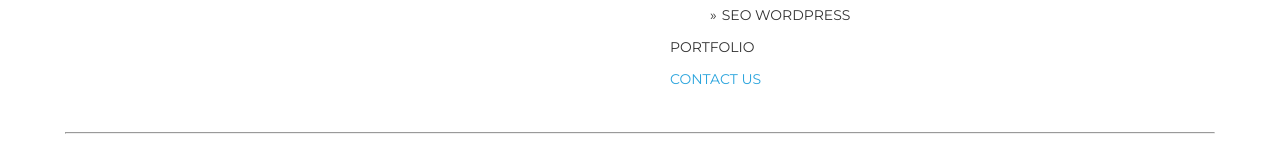
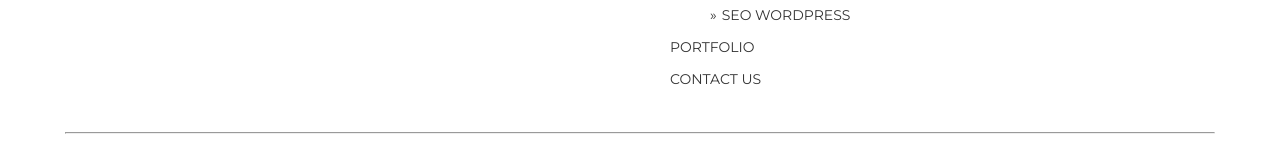
Before and after one commit to Wellval/devshop, a React (Create React App) app: page /portfolio in a window 1280 px wide. Shown: the part 1918-2078 px from the top of the page. Built offline with nearby package versions, Linux system fonts and the light colour scheme.

Commit message:
remove active links on footer

```diff
--- a/src/components/FooterSection.jsx
+++ b/src/components/FooterSection.jsx
@@ -27,7 +27,7 @@ function FooterSection() {
                         <ul id="primary-menu">
                         {pages.map(x =>
                                 <li key={x.name}>
-                                {x.name === 'contact us' ? <NavLink className="active-link" to="#contactus" title={x.name}>{x.name}</NavLink> :
+                                {x.name === 'contact us' ? <NavLink to="#contactus" title={x.name}>{x.name}</NavLink> :
                                     <NavLink className="link" to={'/' + x.name.split(' ').join('').toLowerCase()}>
                                         {x.name}
                                     </NavLink>
```
